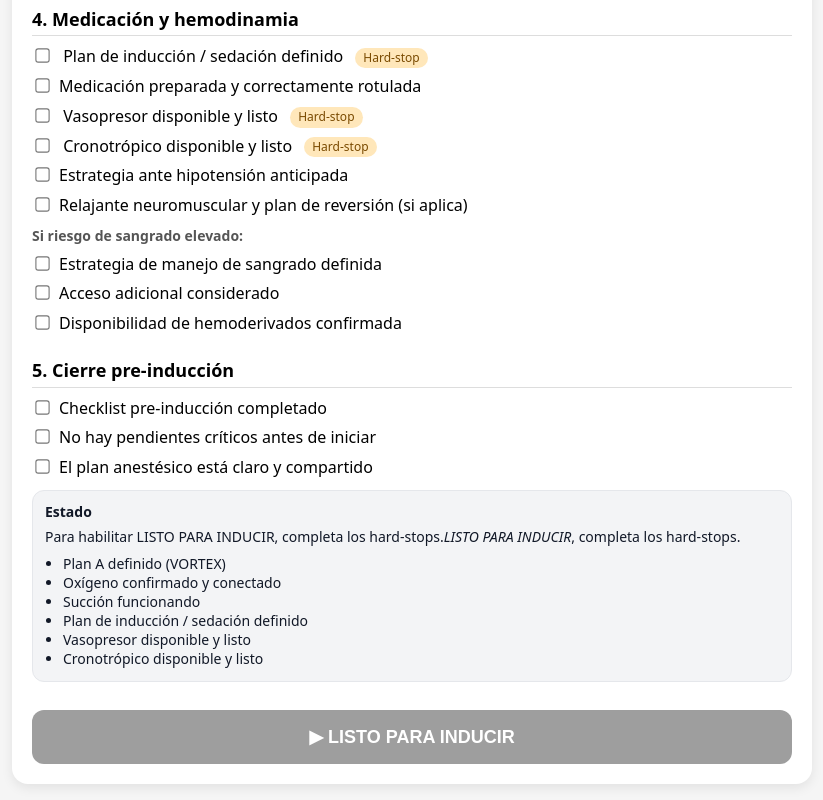
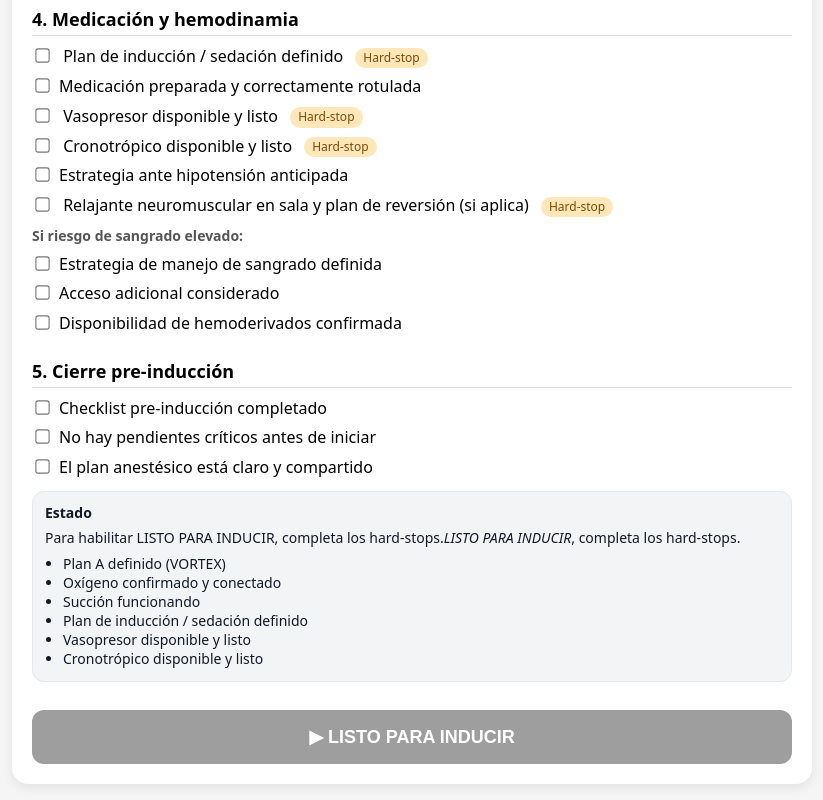
Before and after one commit to magodehospital/checklist-anestesia, a plain HTML site: page index.html in a window 1280 px wide. Shown: the part 1079-1879 px from the top of the page, without its empty margins (228-1051 px from the left). Drawn offline with Linux system fonts and the light colour scheme.

Commit message:
Update NMBA checkbox label for clarity

```diff
--- a/index.html
+++ b/index.html
@@ -166,7 +166,11 @@
     </label>
 
     <label><input type="checkbox" id="s4_hypotension">Estrategia ante hipotensión anticipada</label>
-    <label><input type="checkbox" id="s4_nmba">Relajante neuromuscular y plan de reversión (si aplica)</label>
+    <label>
+  <input type="checkbox" id="hs_nmba">
+  Relajante neuromuscular en sala y plan de reversión (si aplica)
+  <span class="hardstop-badge">Hard-stop</span>
+</label>
 
     <div class="note"><strong>Si riesgo de sangrado elevado:</strong></div>
     <label><input type="checkbox" id="s4_bleedplan">Estrategia de manejo de sangrado definida</label>
```
